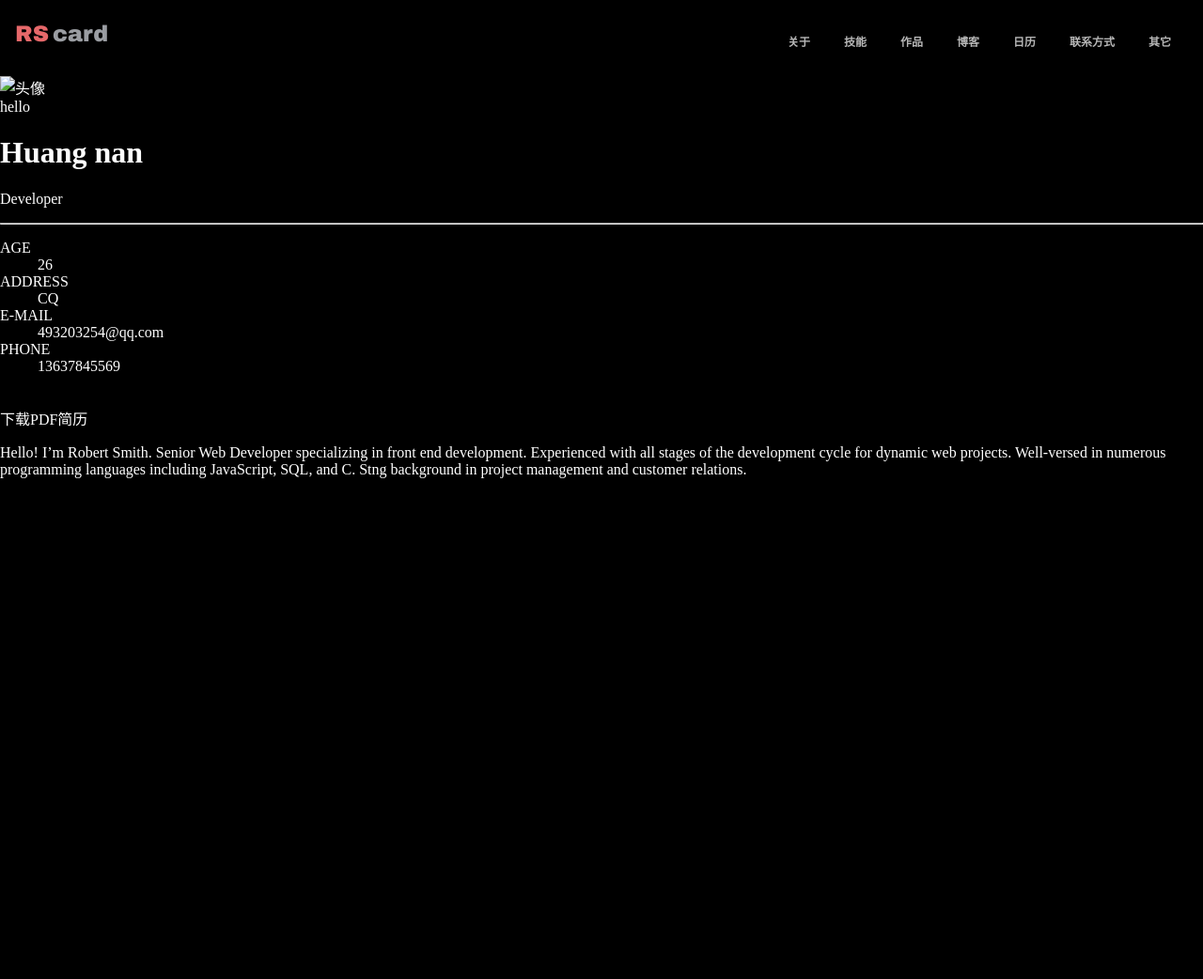
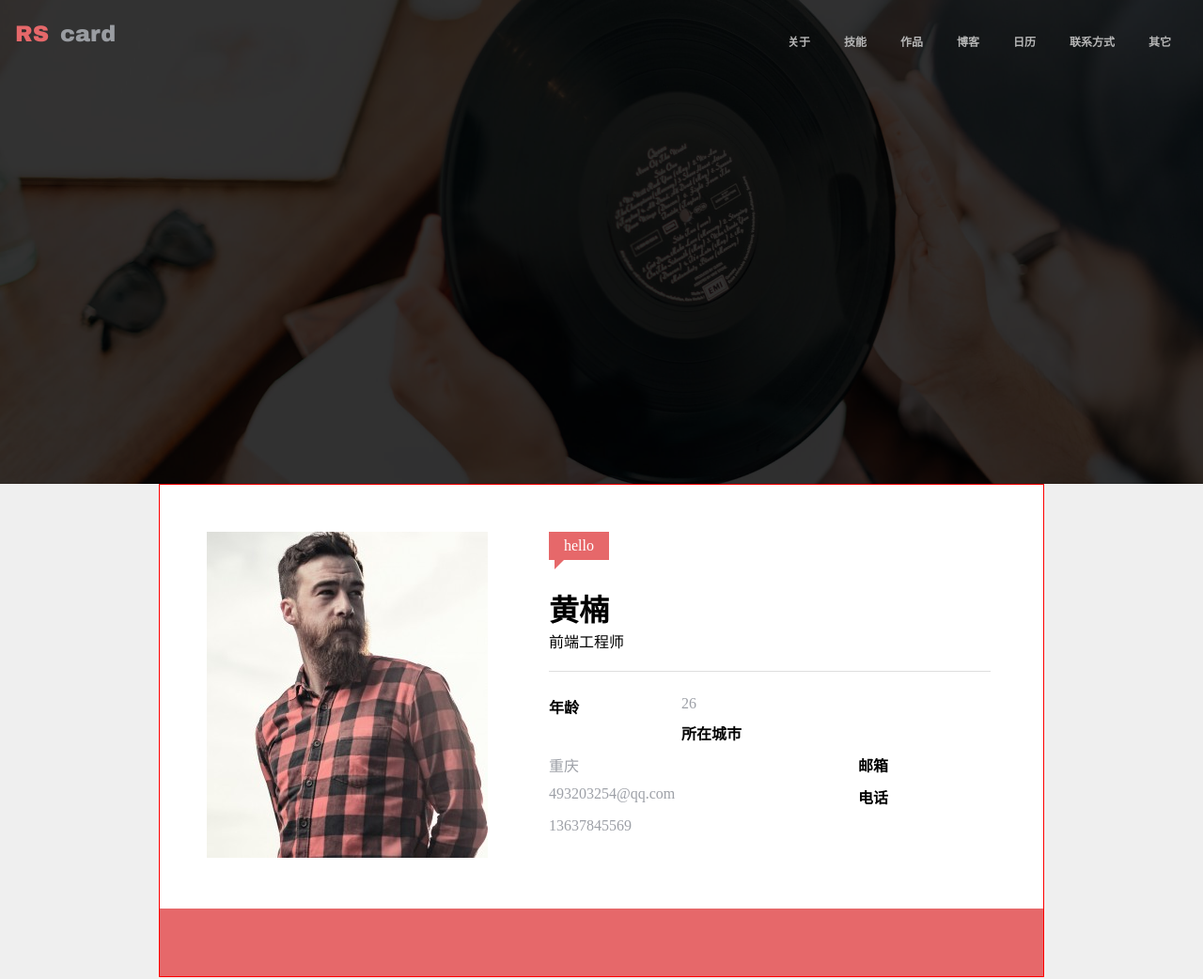
Before and after one commit to kyosky110/resume, a plain HTML site: page index.html in a window 1280 px wide. Shown: the top 1042 px of the page at 94% size. Before the commit the page ends 800 px from the top, so only its background shows below. Drawn offline with Linux system fonts and the light colour scheme.

Commit message:
card content

```diff
--- a/css/style.css
+++ b/css/style.css
@@ -1,12 +1,23 @@
 body{
-    background: black;
-    color: white;
+    background: #EFEFEF;
+    /* color: white; */
     margin: 0;
+}
+
+*{
+    margin: 0;
+    padding: 0;
 }
 
 a {
     text-decoration: none;
     color: inherit;
+}
+
+hr {
+    height: 0;
+    border: none;
+    border-top: 1px solid #DEDEDE;
 }
 
 .clearfix::after{
@@ -15,12 +26,31 @@ a {
     clear: both;
 }
 
-.topNavBar {
-    padding: 20px 16px 20px 16px;
+.banner {
+    height: 515px;
+    background-image: url(../img/rs-cover.jpg);
+    background-position: center center;
+    background-size: cover;
 }
 
+.banner .mask{
+    height: 515px;
+    background-color: rgba(0, 0, 0, 0.8);
+}
 
-.topNavBar > .logo {
+.topNavBar {
+    padding: 20px 0px;
+    position: fixed;
+    top: 0;
+    left: 0;
+    width: 100%;
+}
+
+.topNavBar .topNavBar-inner{
+    padding: 0 16px;
+}
+
+.topNavBar  .logo {
     float: left;
     font-size: 24px;
     font-family: 'Arial Black';
@@ -28,24 +58,24 @@ a {
     padding-bottom: 4px;
 }
 
-.topNavBar > nav {
+.topNavBar  nav {
     float: right;
     padding-top: 7px;
 }
 
-.topNavBar > nav > ul {
+.topNavBar  nav > ul {
     list-style: none;
     margin: 0;
     padding: 0;
 }
 
-.topNavBar > nav > ul > li {
+.topNavBar  nav > ul > li {
     float: left;
     margin-left: 18px;
     margin-right: 18px;
 }
 
-.topNavBar > nav > ul > li > a {
+.topNavBar  nav > ul > li > a {
     font-size: 12px;
     color: #B7B7B7;
     font-weight: bold;
@@ -56,7 +86,7 @@ a {
     padding-top: 5px;
 }
 
-.topNavBar > nav > ul > li > a:hover{
+.topNavBar  nav > ul > li > a:hover{
     border-bottom: 3px solid #e06507;
 }
 
@@ -68,3 +98,96 @@ a {
 .topNavBar .logo .card {
     color: #9A9DA2;
 }
+
+.userCard {
+    border: 1px solid red;
+    max-width: 940px;
+    margin-left: auto;
+    margin-right: auto;
+    background-color: #ffffff;
+}
+
+.userCard .pictureAndText {
+    padding: 50px;
+}
+
+.userCard .welcome {
+    background: #e6686a;
+    color: white;
+    padding: 4px 16px;
+    position: relative;
+    display: inline-block;
+    margin-bottom: 10px;
+    line-height: 22px;
+}
+
+.userCard .welcome .triangle {
+    width:0px;
+    display: block;
+    border: 10px solid transparent;
+    border-left-color: #e6686a;
+    border-top-width: 0px;
+    position: absolute;
+    top: 100%;
+    left: 6px;
+}
+
+.userCard .picture {
+    float: left;
+}
+
+.userCard .text {
+    float: left;
+    margin-left: 65px;
+    width: 470px;
+}
+
+.userCard .text h1{
+    margin-top: 18px;
+}
+
+.userCard .text hr{
+    margin: 20px 0;
+}
+
+.userCard dl dt,
+.userCard dl dd{
+    float: left;
+    padding: 5px 0;
+}
+
+.userCard dl dt{
+    width: 30%;
+    font-weight: bold;
+}
+
+.userCard dl dd{
+    width: 70%;
+    color: #9da0a7;
+}
+
+.userCard .media{
+    background: #E6686A;
+    text-align: center;
+}
+
+.userCard > footer.media > a {
+    /* border: 1px solid black; */
+    display: inline-block;
+    border-radius: 50%;
+    width: 40px;
+    padding: 5px 0;
+    line-height: 30px;
+    margin: 16px;
+}
+
+.userCard > footer.media > a:hover {
+    background: #CF5D5F;
+}
+
+.userCard svg {
+    width: 30px;
+    height: 30px;
+    fill: white;
+    vertical-align: top;
+}
--- a/index.html
+++ b/index.html
@@ -5,13 +5,25 @@
 	<meta charset="UTF-8">
 	<title>resume for huangnan</title>
 	<link rel="stylesheet" href="./css/style.css">
+	<script src="//at.alicdn.com/t/font_587007_s32fw9pupsgd5cdi.js"></script>
+	<style type="text/css">
+		.icon {
+			width: 1em;
+			height: 1em;
+			vertical-align: -0.15em;
+			fill: currentColor;
+			overflow: hidden;
+		}
+	</style>
 </head>
 
 <body>
 
-	<div class="topNavBar clearfix">
+	<div class="topNavBar">
+		<div class="topNavBar-inner clearfix">
 			<a href="#" class="logo">
-			<span class="rs">RS</span><span class="card">card</span>
+				<span class="rs">RS</span>
+				<span class="card">card</span>
 			</a>
 			<nav>
 				<ul class="clearfix">
@@ -39,48 +51,57 @@
 				</ul>
 			</nav>
 		</div>
-	<div class="banner"></div>
+	</div>
+	<div class="banner">
+		<div class="mask">
+
+		</div>
+	</div>
 	<main>
-		<div class="card">
-			<div class="pictureAndText">
+		<div class="userCard">
+			<div class="pictureAndText clearfix">
 				<div class="picture">
-					<img src="" alt="头像">
+					<img src="./img/avatar.jpg" width="299" height="347" alt="头像">
 				</div>
 				<div class="text">
-					<span class="welcome">hello</span>
-					<h1 class="selfInfo">Huang nan</h1>
-					<p>Developer</p>
+					<span class="welcome">hello
+						<span class="triangle">
+
+						</span>
+					</span>
+					<h1 class="selfInfo">黄楠</h1>
+					<p>前端工程师</p>
 					<hr>
 					<dl>
-						<dt>AGE</dt>
+						<dt>年龄</dt>
 						<dd>26</dd>
 
-						<dt>ADDRESS</dt>
-						<dd>CQ</dd>
+						<dt>所在城市</dt>
+						<dd>重庆</dd>
 
-						<dt>E-MAIL</dt>
+						<dt>邮箱</dt>
 						<dd>493203254@qq.com</dd>
 
-						<dt>PHONE</dt>
+						<dt>电话</dt>
 						<dd>13637845569</dd>
 					</dl>
 				</div>
 			</div>
-			<footer>
+			<footer class="media">
 				<a href="#">
-					<img src="" alt="">
+					<svg class="icon" aria-hidden="true">
+						<use xlink:href="#icon-CN_jianshu"></use>
+					</svg>
 				</a>
 				<a href="#">
-					<img src="" alt="">
+					<svg class="icon" aria-hidden="true">
+						<use xlink:href="#icon-github"></use>
+					</svg>
 				</a>
 				<a href="#">
-					<img src="" alt="">
-				</a>
-				<a href="#">
-					<img src="" alt="">
-				</a>
-				<a href="#">
-					<img src="" alt="">
+					<svg class="icon" aria-hidden="true">
+						<use xlink:href="#icon-weibo"></use>
+					</svg>
 				</a>
 			</footer>
 		</div>
```
Also changed, not shown: img/avatar.jpg (added), img/rs-cover.jpg (added). Lines whose indentation alone changed are shown as unchanged.
